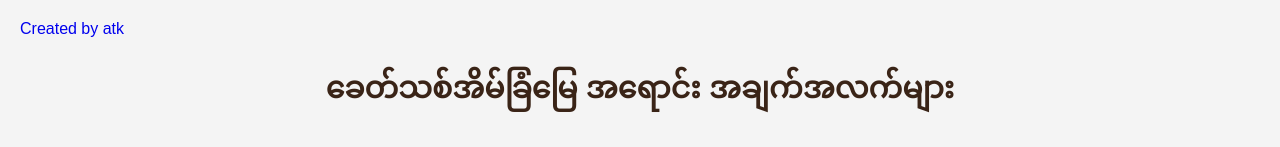
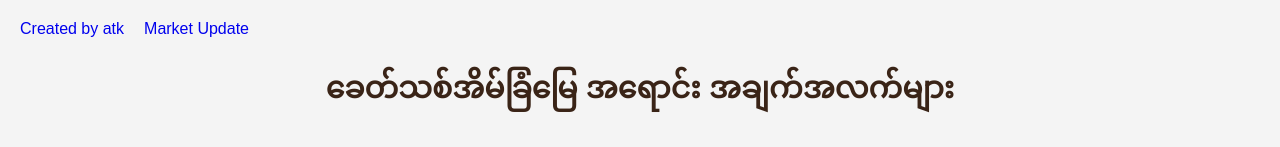
Before and after one commit to aung-thuya-kyaw/khit-thit-north-dagon, a plain HTML site: page index.html in a window 1280 px wide. Shown: the top 147 px of the page. Drawn offline with Linux system fonts and the light colour scheme; no server answers.

Commit message:
Update index.html

```diff
--- a/index.html
+++ b/index.html
@@ -19,6 +19,7 @@
     <!-- NAV LINKS -->
     <div class="menu-links" id="menuLinks">
         <a href="https://www.facebook.com/atksenpai" target="_blank">Created by atk</a>
+        <a href="https://lookerstudio.google.com/reporting/f3373690-a214-4a4a-9f79-707749cb3fd0" target="_blank">Market Update</a>
     </div>
 
 
```
